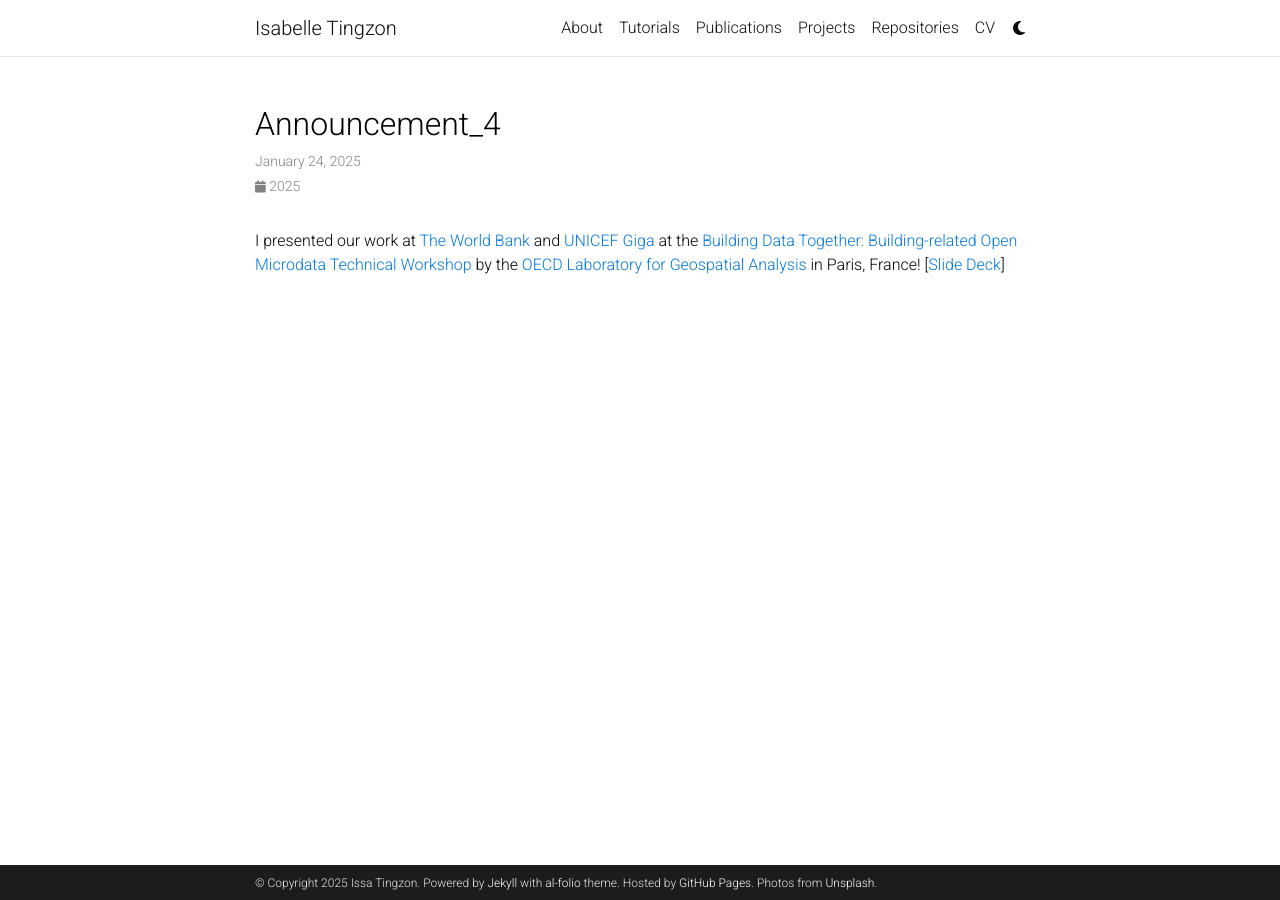
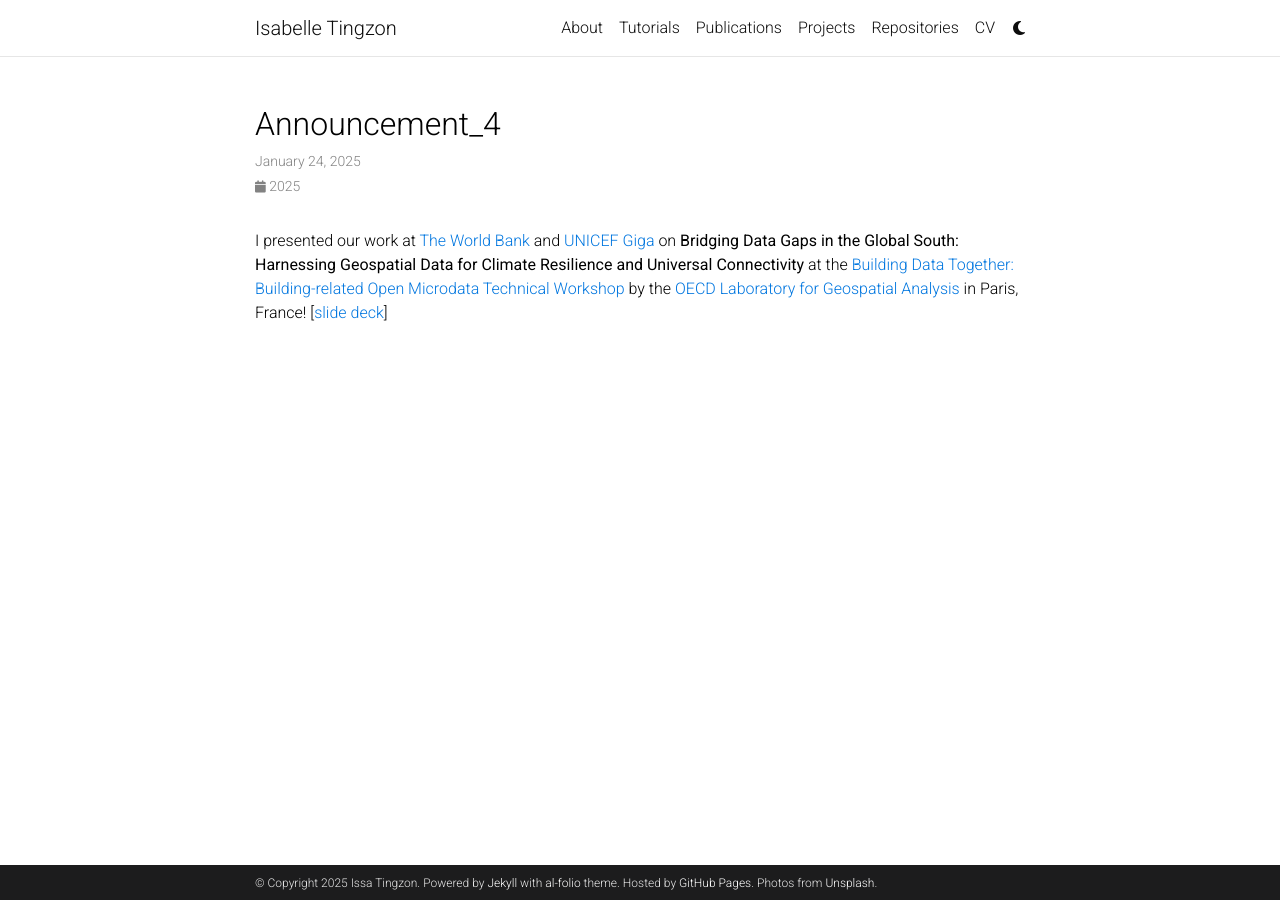
Before and after one commit to issa-tingzon/issa-tingzon.github.io, a Jekyll site: the page built from _news/announcement_4.md, in a window 1280 px wide. Built offline with Jekyll 4.4.1, drawn with Linux system fonts in a browser that asks for light colours; comment, search, counter and statistics services are not loaded; a style sheet for code colours, icons or effects is not loaded.

Commit message:
Update announcement_4.md

```diff
--- a/_news/announcement_4.md
+++ b/_news/announcement_4.md
@@ -5,4 +5,4 @@ inline: true
 related_posts: false
 ---
 
-I presented our work at <a href="https://www.worldbank.org/ext/en/home">The World Bank</a> and <a href="https://giga.global/">UNICEF Giga</a> at the <a href="https://www.oecd.org/content/dam/oecd/en/about/programmes/cfe/the-oecd-laboratory-for-geospatial-analysis/geospatial-lab-page/Geospatial-Lab-workshop-buildings-2025-jan-agenda.pdf/_jcr_content/renditions/original./Geospatial-Lab-workshop-buildings-2025-jan-agenda.pdf">Building Data Together: Building-related Open Microdata Technical Workshop</a> by the <a href="https://www.oecd.org/en/about/programmes/the-oecd-laboratory-for-geospatial-analysis.html">OECD Laboratory for Geospatial Analysis</a> in Paris, France! [<a href="https://docs.google.com/presentation/d/1TjIFE3-m1KvDnFZm8g7wZX7dDTCTq4hESuke5TsZIVQ/edit?usp=sharing">Slide Deck</a>]
+I presented our work at <a href="https://www.worldbank.org/ext/en/home">The World Bank</a> and <a href="https://giga.global/">UNICEF Giga</a> on <b>Bridging Data Gaps in the Global South: Harnessing Geospatial Data for Climate Resilience and Universal Connectivity</b> at the <a href="https://www.oecd.org/content/dam/oecd/en/about/programmes/cfe/the-oecd-laboratory-for-geospatial-analysis/geospatial-lab-page/Geospatial-Lab-workshop-buildings-2025-jan-agenda.pdf/_jcr_content/renditions/original./Geospatial-Lab-workshop-buildings-2025-jan-agenda.pdf">Building Data Together: Building-related Open Microdata Technical Workshop</a> by the <a href="https://www.oecd.org/en/about/programmes/the-oecd-laboratory-for-geospatial-analysis.html">OECD Laboratory for Geospatial Analysis</a> in Paris, France! [<a href="https://docs.google.com/presentation/d/1TjIFE3-m1KvDnFZm8g7wZX7dDTCTq4hESuke5TsZIVQ/edit?usp=sharing">slide deck</a>]
```
